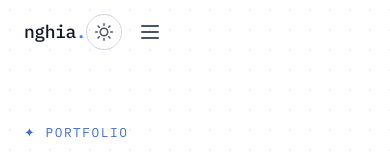
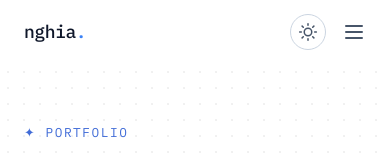
Before and after one commit to manghi96/engineer, a Next.js app: page / in a window 390 px wide. Shown: the top 160 px of the page. Built offline with nearby package versions, Linux system fonts and the light colour scheme.

Commit message:
Update nav for mobile

```diff
--- a/app/globals.css
+++ b/app/globals.css
@@ -48,7 +48,7 @@ body {
 
 .dot-texture {
   background-image: radial-gradient(circle, rgba(15,15,14,0.06) 1px, transparent 1px);
-  background-size: 20px 20px;
+  background-size: clamp(16px, 2vw, 20px) clamp(16px, 2vw, 20px);
 }
 
 .dark-grid {
@@ -60,7 +60,7 @@ body {
 
 .dark-dot {
   background-image: radial-gradient(circle, rgba(28, 95, 196, 0.171) 1px, transparent 1px);
-  background-size: 20px 20px;
+  background-size: clamp(16px, 2vw, 20px) clamp(16px, 2vw, 20px);
 }
 
 /* ── Scroll Reveal ── */
--- a/components/Nav.tsx
+++ b/components/Nav.tsx
@@ -72,10 +72,10 @@ export default function Nav() {
 
   return (
     <header
-      className={`fixed top-0 left-0 right-0 z-50 transition-all duration-300 ${
+      className={`fixed top-0 left-0 right-0 z-50 bg-white dark:bg-[#0C1220] transition-none md:transition-all md:duration-300 ${
         scrolled
-          ? "bg-white/90 dark:bg-[#0C1220]/95 backdrop-blur-md border-b border-slate-200/80 dark:border-white/5 shadow-lg"
-          : "bg-transparent"
+          ? "md:bg-white/90 md:dark:bg-[#0C1220]/95 md:backdrop-blur-md border-b border-slate-200/80 dark:border-white/5 shadow-lg"
+          : "md:bg-transparent"
       }`}
     >
       <nav className="w-full max-w-7xl mx-auto px-6 lg:px-12 h-16 flex items-center">
@@ -111,7 +111,7 @@ export default function Nav() {
         </div>
 
         {/* Mobile hamburger */}
-        <div className="flex items-center gap-4">
+        <div className="ml-auto flex items-center gap-4 md:hidden">
           <button
             type="button"
             onClick={toggleTheme}
@@ -138,7 +138,7 @@ export default function Nav() {
 
       {/* Mobile menu */}
       {open && (
-        <div className="md:hidden bg-white/98 dark:bg-[#0C1220]/98 border-t border-slate-200 dark:border-white/5 px-6 py-4 flex flex-col gap-4">
+        <div className={`md:hidden bg-white dark:bg-[#0C1220] border-t border-slate-200 dark:border-white/5 px-6 py-4 flex flex-col gap-4 ${!scrolled ? "shadow-lg" : ""}`}>
           {links.map((l) => (
             <a
               key={l.href}
```
Also changed, not shown: 4 other files (tests, documents, lock files or other folders).
